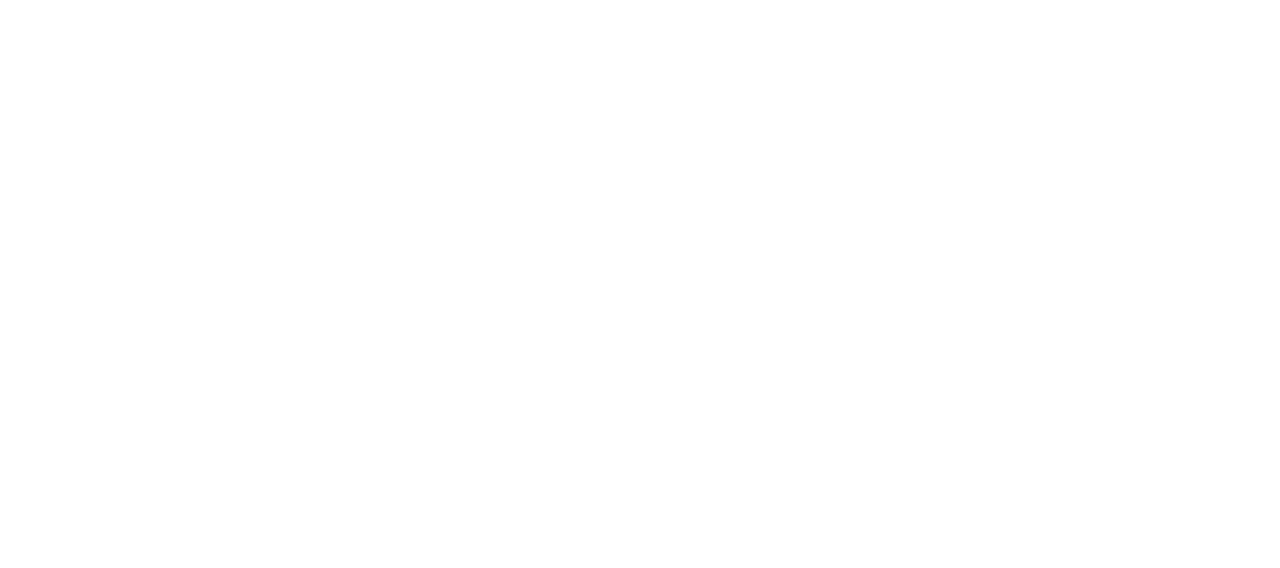
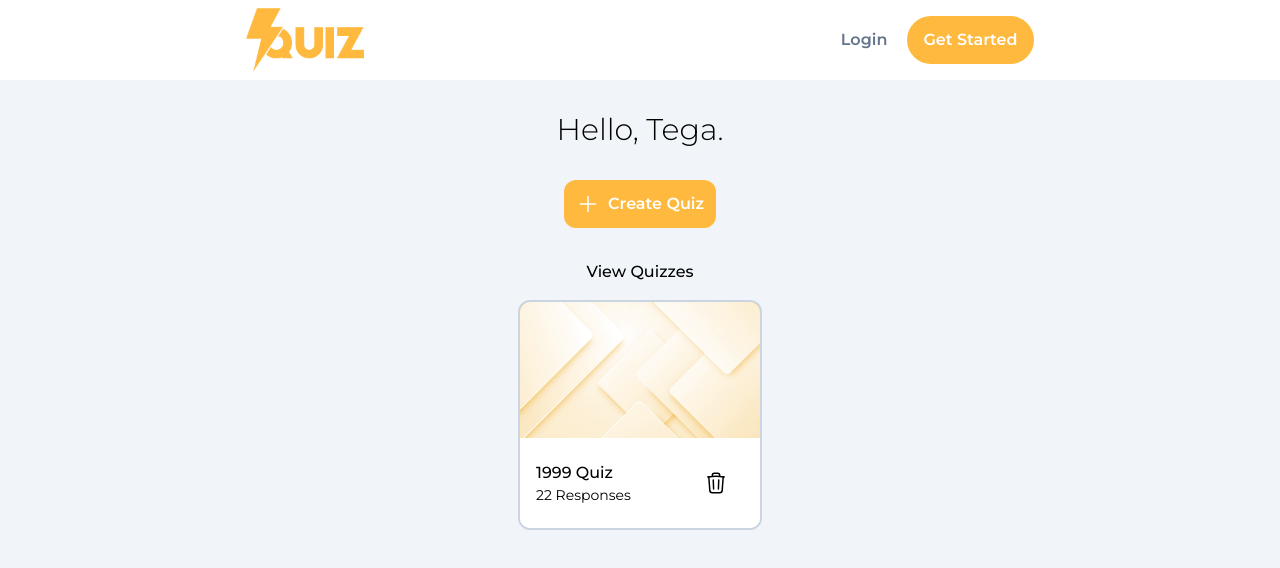
Before and after one commit to TegaBC/PowerQuiz, a React (Vite) app in the folder client/: page /dashboard in a window 1280 px wide. Before the commit this address had no page. Shown: the top 568 px of the page. Built offline with nearby package versions, Linux system fonts and the light colour scheme.

Commit message:
Created dashboard page

```diff
--- a/client/src/App.jsx
+++ b/client/src/App.jsx
@@ -3,7 +3,7 @@
 import HomePage from "./pages/Home"
 import RegisterPage from "./pages/Register"
 import LoginPage from "./pages/Login"
-
+import DashboardPage from "./pages/Dashboard"
 
 function App() {
 
@@ -13,6 +13,7 @@
         <Route path="/" element={<HomePage/>} />
         <Route path="/register" element={<RegisterPage/>}/>
         <Route path="/login" element={<LoginPage/>}/>
+        <Route path="/dashboard" element={<DashboardPage />}/>
       </Routes>
     </div>
   )
--- /dev/null
+++ b/client/src/pages/Dashboard.jsx
@@ -0,0 +1,61 @@
+import { Link } from "react-router-dom"
+import NavBar from "../components/Navbar"
+import BackgroundImage from "../images/backgroundquiz.png"
+import { useEffect } from "react"
+
+export default function DashboardPage() {
+    useEffect(() => {
+        // GET quizzes
+
+        /*
+            If no cookie gets sent along, send back unauthorized and redirect to login page and
+            If cookie is not valid then return and clear cookie, then redirect to login page
+
+            If auth, then return quizzes to user.
+        */
+
+    }, [])
+
+    return (
+        <>
+            <NavBar />
+            <div className="flex flex-col bg-slate-100 py-8 px-16 items-center h-screen">
+
+                <p className="mb-8 font-light text-3xl">Hello, Tega.</p>
+
+                <div className="mb-8">
+                    <Link className="bg-main p-3 rounded-xl text-white font-semibold flex justify-center
+                    gap-2 max-w-[170px] transition-colors hover:bg-main2">
+                    <svg xmlns="http://www.w3.org/2000/svg" fill="none" viewBox="0 0 24 24" strokeWidth={1.5} stroke="currentColor" className="w-6 h-6">
+                        <path strokeLinecap="round" strokeLinejoin="round" d="M12 4.5v15m7.5-7.5h-15" />
+                        </svg>
+                        Create Quiz
+                    </Link>
+                </div>
+
+                <h1 className="font-medium">View Quizzes</h1>
+
+                <div className="mt-4 flex flex-wrap gap-8">
+                    <Link className="flex flex-col min-w-xs rounded-xl border-2
+                    min-h-[230px] min-w-[200px] overflow-hidden border-slate-300 hover:border-slate-700 transition-colors">
+                        <div className="bg-main h-[60%] w-60 overflow-clip">
+                        <img className="h-full w-full object-cover" src={BackgroundImage} alt="" />
+
+                        </div>
+                        <div className="flex bg-white flex-grow items-center justify-between pl-4 pr-8">
+                            <div className=" flex flex-col justify-center">
+                                <h1 className="font-medium">1999 Quiz</h1>
+                                <p className="text-sm">22 Responses</p>
+                            </div>
+                            <button className="transition-colors hover:text-red-500" href="">
+                                <svg xmlns="http://www.w3.org/2000/svg" fill="none" viewBox="0 0 24 24" strokeWidth={1.5} stroke="currentColor" className="w-6 h-6">
+                                <path strokeLinecap="round" strokeLinejoin="round" d="M14.74 9l-.346 9m-4.788 0L9.26 9m9.968-3.21c.342.052.682.107 1.022.166m-1.022-.165L18.16 19.673a2.25 2.25 0 01-2.244 2.077H8.084a2.25 2.25 0 01-2.244-2.077L4.772 5.79m14.456 0a48.108 48.108 0 00-3.478-.397m-12 .562c.34-.059.68-.114 1.022-.165m0 0a48.11 48.11 0 013.478-.397m7.5 0v-.916c0-1.18-.91-2.164-2.09-2.201a51.964 51.964 0 00-3.32 0c-1.18.037-2.09 1.022-2.09 2.201v.916m7.5 0a48.667 48.667 0 00-7.5 0" />
+                                </svg>
+                            </button>
+                        </div>
+                    </Link>
+                </div>
+            </div>
+        </>
+    )
+}
```
Also changed, not shown: client/src/images/backgroundquiz.png (added).
